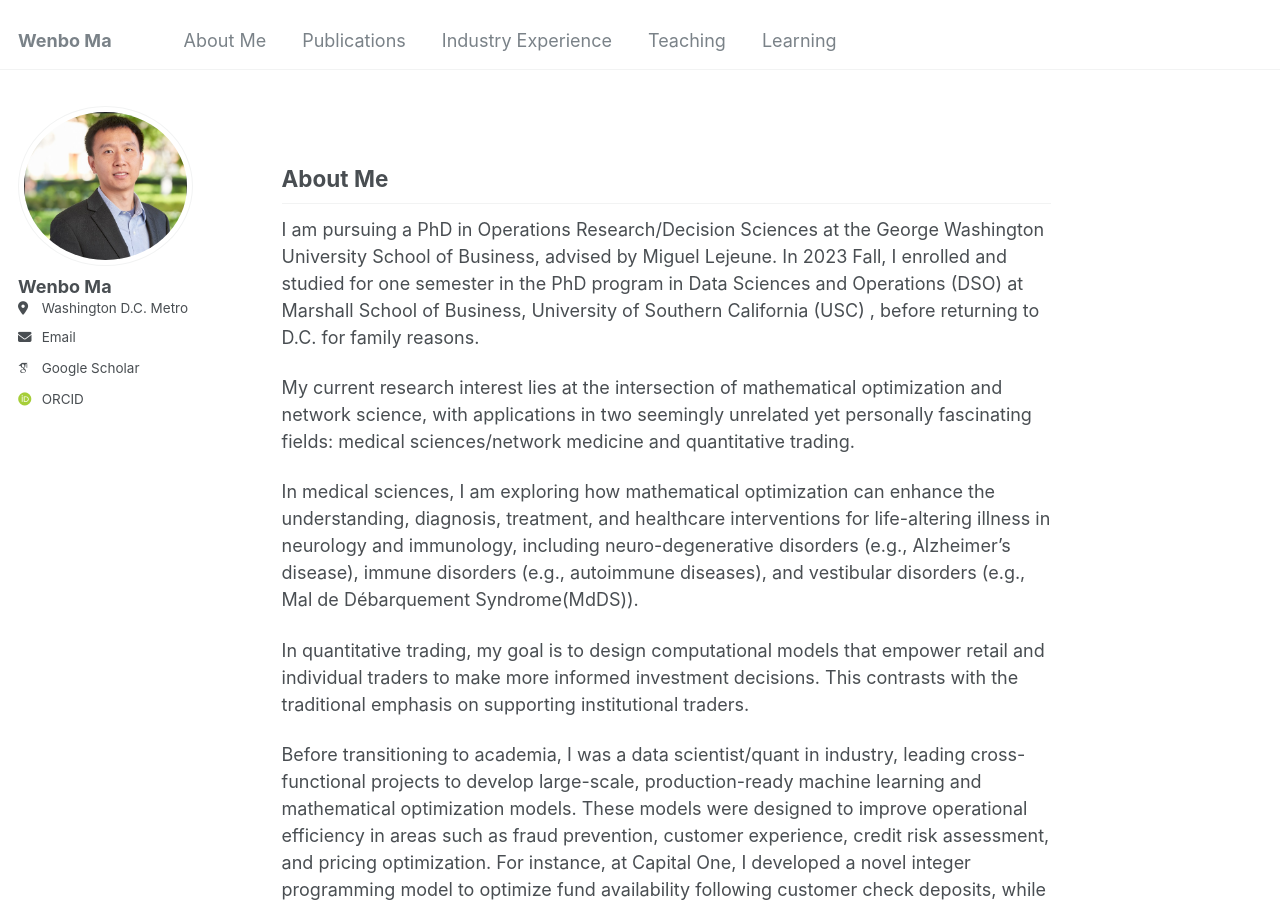
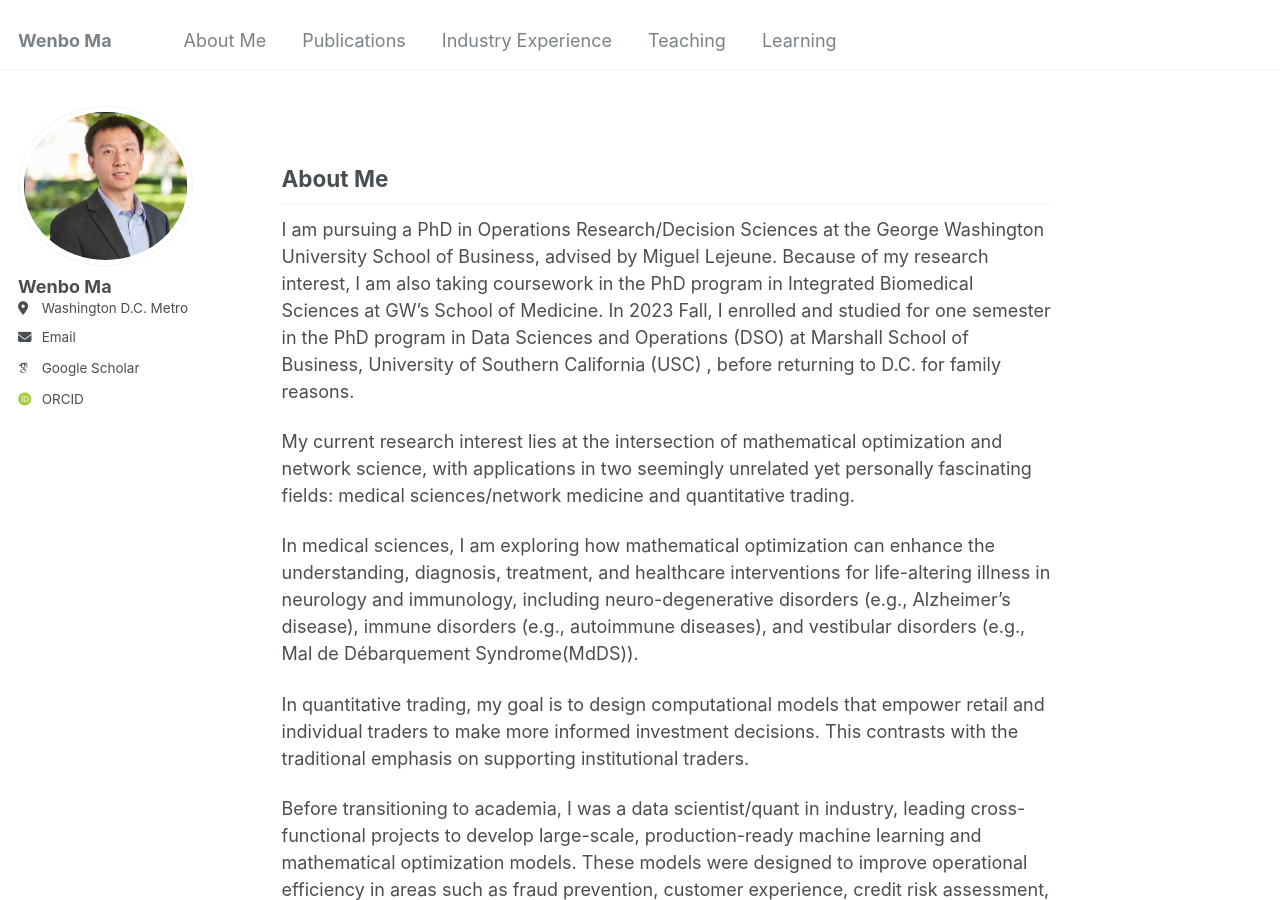
Before and after one commit to wenbo5565/wenbo5565.github.io, a Jekyll site: the page built from _pages/about.md, in a window 1280 px wide and 900 px high. Built offline with Jekyll 4.4.1, drawn with Linux system fonts in a browser that asks for light colours; some web fonts are replaced.

Commit message:
Update about.md

```diff
--- a/_pages/about.md
+++ b/_pages/about.md
@@ -9,7 +9,7 @@ redirect_from:
 
 ## About Me <a id="about"></a>
 
-I am pursuing a PhD in Operations Research/Decision Sciences at the George Washington University School of Business, advised by Miguel Lejeune. In 2023 Fall, I enrolled and studied for one semester in the PhD program in Data Sciences and Operations (DSO) at Marshall School of Business, University of Southern California (USC) , before returning to D.C. for family reasons.
+I am pursuing a PhD in Operations Research/Decision Sciences at the George Washington University School of Business, advised by Miguel Lejeune. Because of my research interest, I am also taking coursework in the PhD program in Integrated Biomedical Sciences at GW's School of Medicine. In 2023 Fall, I enrolled and studied for one semester in the PhD program in Data Sciences and Operations (DSO) at Marshall School of Business, University of Southern California (USC) , before returning to D.C. for family reasons.
 
 My current research interest lies at the intersection of mathematical optimization and network science, with applications in two seemingly unrelated yet personally fascinating fields: medical sciences/network medicine and quantitative trading.
 
```
